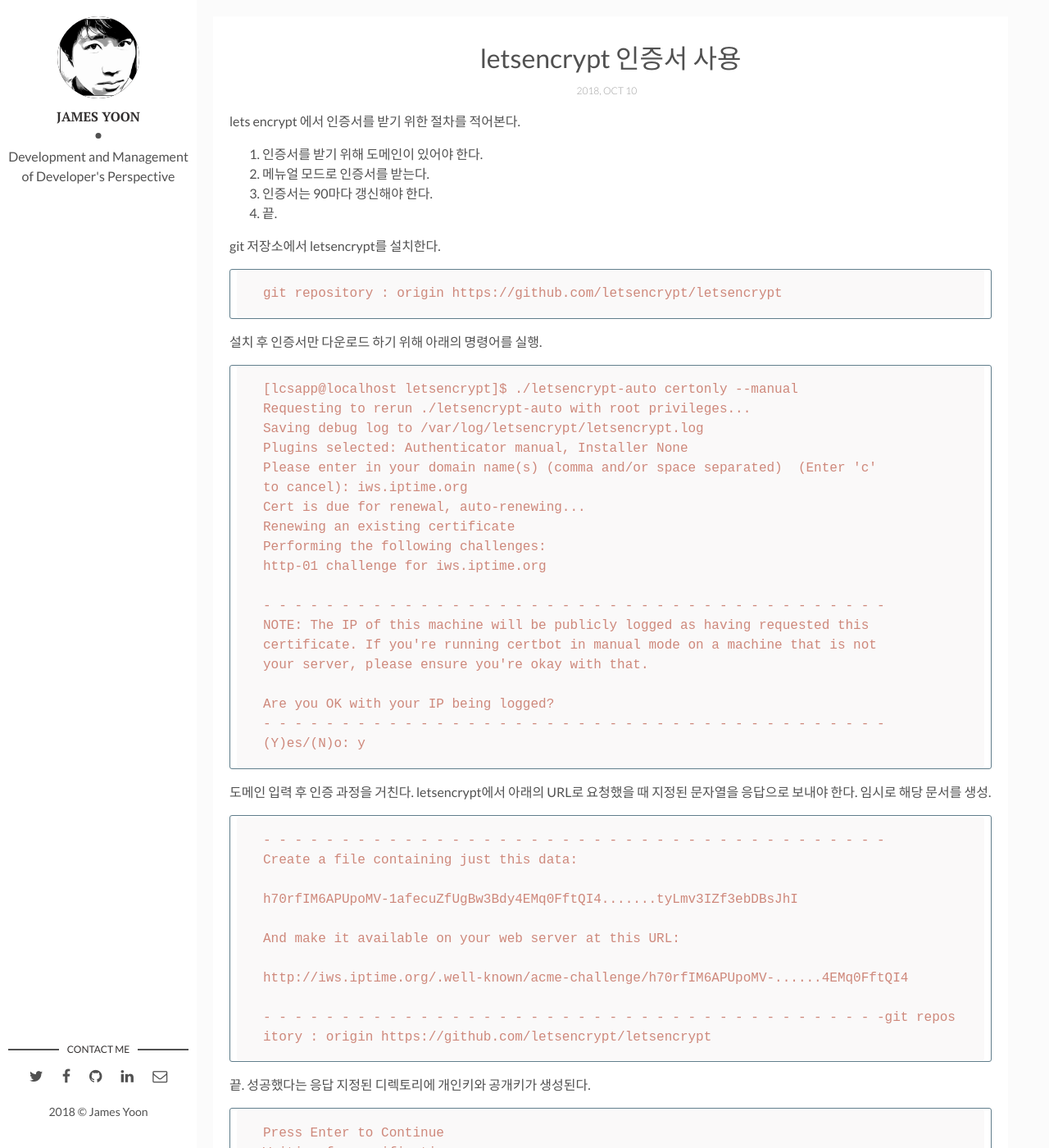
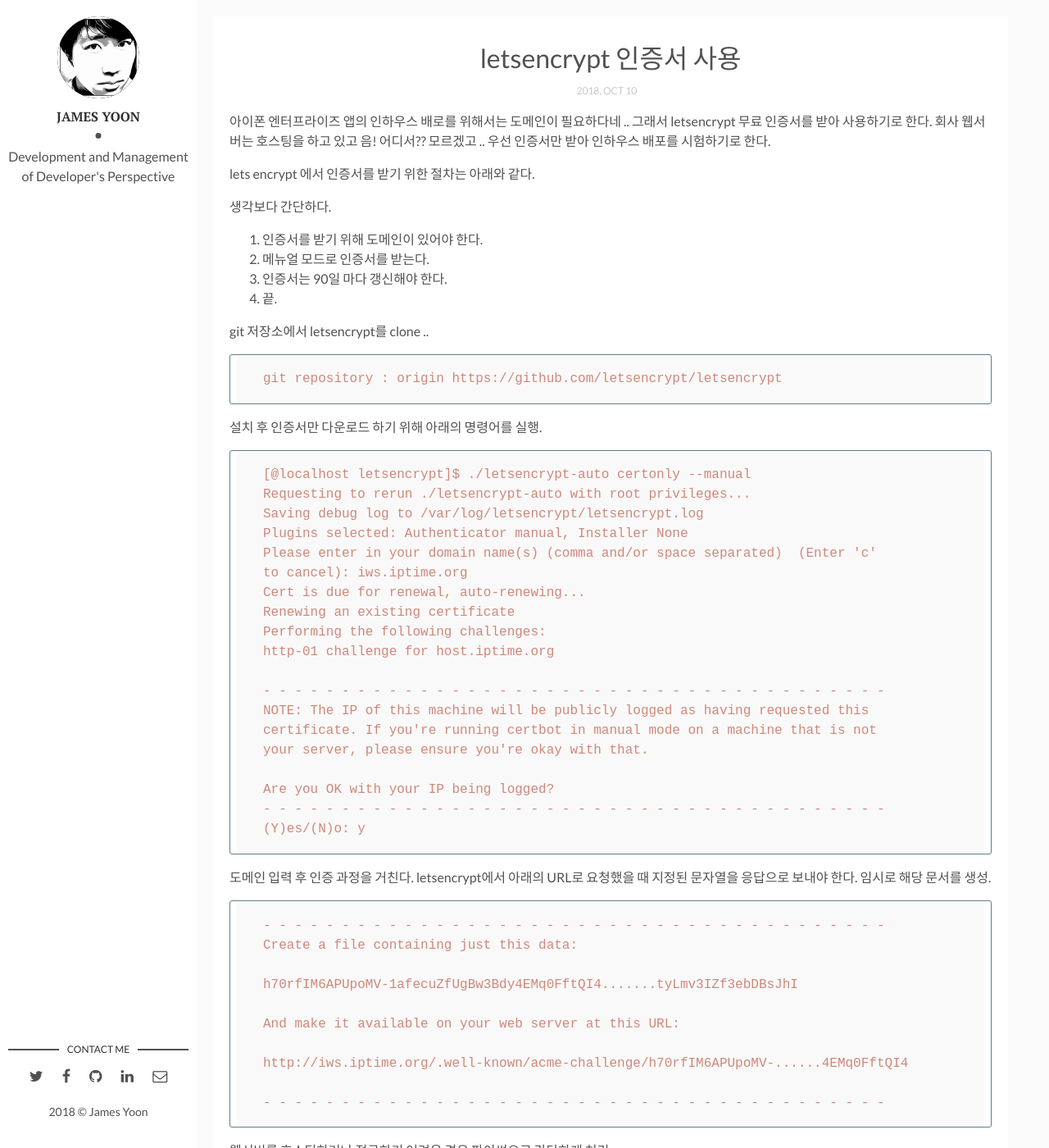
Before and after one commit to butteryoon/butteryoon.github.io, a Jekyll site: the page built from _posts/2018-10-10-letsencryption.markdown.md, in a window 1280 px wide and 1400 px high. Shown: the whole window at 82% size. Built offline with Jekyll 4.4.1, drawn with Linux system fonts in a browser that asks for light colours; comment, search, counter and statistics services are not loaded; some of the changed text lies outside the part shown.

Commit message:
letsencrytion

````diff
--- a/_posts/2018-10-10-letsencryption.markdown.md
+++ b/_posts/2018-10-10-letsencryption.markdown.md
@@ -5,14 +5,21 @@
 categories: dev
 ---
 
-lets encrypt 에서 인증서를 받기 위한 절차를 적어본다.
+아이폰 엔터프라이즈 앱의 인하우스 배로를 위해서는 도메인이 필요하다네 ..
+그래서 letsencrypt 무료 인증서를 받아 사용하기로 한다.
+회사 웹서버는 호스팅을 하고 있고 음! 어디서?? 모르겠고 ..
+우선 인증서만 받아 인하우스 배포를 시험하기로 한다.
+
+lets encrypt 에서 인증서를 받기 위한 절차는 아래와 같다.
+
+생각보다 간단하다.
 
 1. 인증서를 받기 위해 도메인이 있어야 한다.
 2. 메뉴얼 모드로 인증서를 받는다.
-3. 인증서는 90마다 갱신해야 한다.
+3. 인증서는 90일 마다 갱신해야 한다.
 4. 끝.
 
-git 저장소에서 letsencrypt를 설치한다.
+git 저장소에서 letsencrypt를 clone ..
 
 ```
 git repository : origin https://github.com/letsencrypt/letsencrypt
@@ -21,7 +28,7 @@
 설치 후 인증서만 다운로드 하기 위해 아래의 명령어를 실행.
 
 ```
-[lcsapp@localhost letsencrypt]$ ./letsencrypt-auto certonly --manual
+[@localhost letsencrypt]$ ./letsencrypt-auto certonly --manual
 Requesting to rerun ./letsencrypt-auto with root privileges...
 Saving debug log to /var/log/letsencrypt/letsencrypt.log
 Plugins selected: Authenticator manual, Installer None
@@ -30,7 +37,7 @@
 Cert is due for renewal, auto-renewing...
 Renewing an existing certificate
 Performing the following challenges:
-http-01 challenge for iws.iptime.org
+http-01 challenge for host.iptime.org
 
 - - - - - - - - - - - - - - - - - - - - - - - - - - - - - - - - - - - - - - - -
 NOTE: The IP of this machine will be publicly logged as having requested this
@@ -56,11 +63,18 @@
 
 http://iws.iptime.org/.well-known/acme-challenge/h70rfIM6APUpoMV-......4EMq0FftQI4
 
-- - - - - - - - - - - - - - - - - - - - - - - - - - - - - - - - - - - - - - - -git repository : origin https://github.com/letsencrypt/letsencrypt
+- - - - - - - - - - - - - - - - - - - - - - - - - - - - - - - - - - - - - - - -
 ```
+웹서버를 호스팅하거나 접근하기 어려운 경우 파이썬으로 간단하게 처리 ..
 
-끝.
-성공했다는 응답
+별도의 서버가 없어도 파이썬 `SimpleHTTPServer` 모듈로 가능.
+```
+python -m SimpleHTTPServer 8000
+```
+위 명령어를 실행하면 간단하게 8000 번 포트로 웹서버를 구동할 수 있다.
+
+지정된 디렉토리에 안내된 이름으로 지정된 데이타가 포함된 파일을 만들면
+
 지정된 디렉토리에 개인키와 공개키가 생성된다.
 
 ```
````
